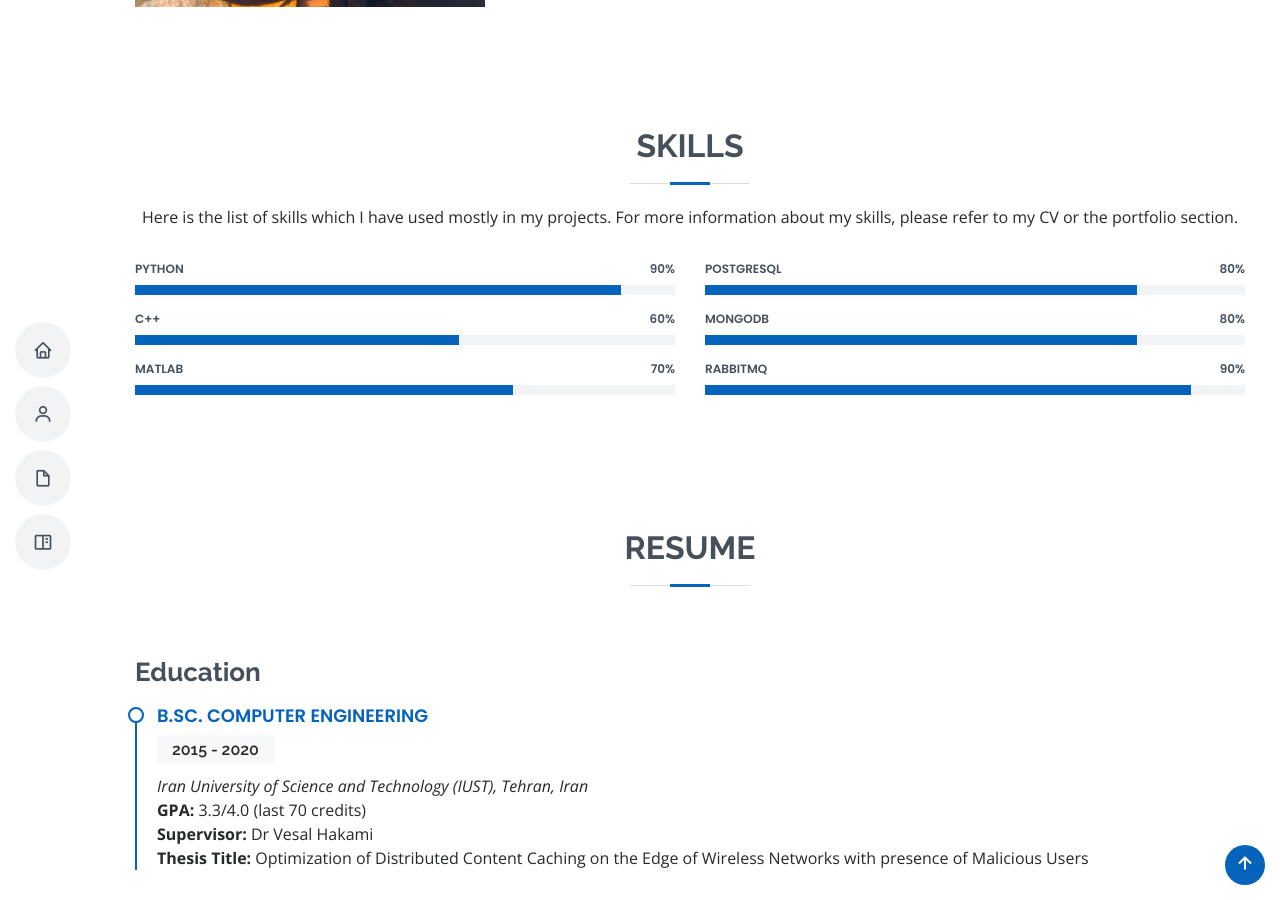
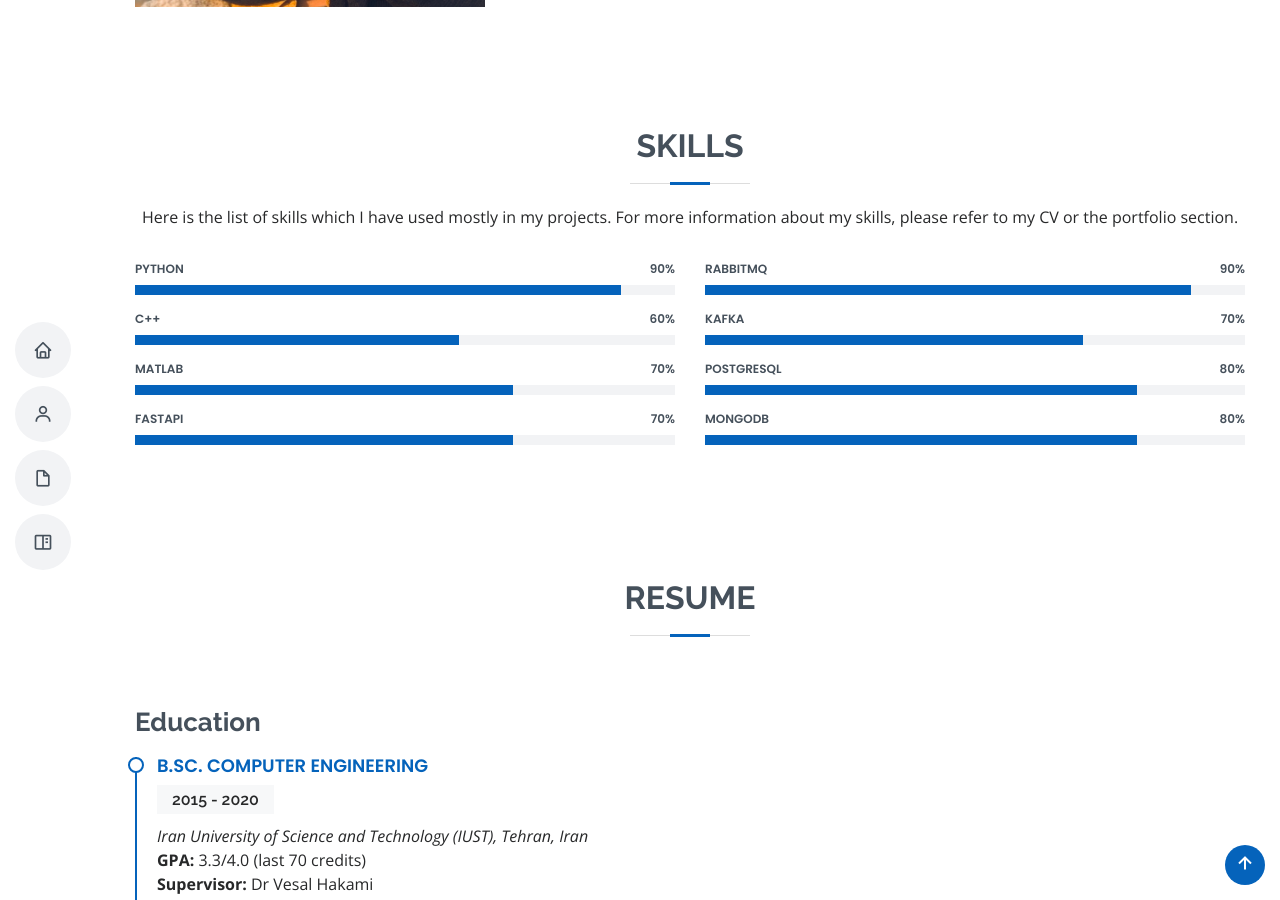
Before and after one commit to haniehst/haniehst.github.io, a Jekyll site: the page built from index.html, in a window 1280 px wide and 900 px high, scrolled down 1446 px. Built offline with Jekyll 4.4.1, drawn with Linux system fonts in a browser that asks for light colours.

Commit message:
update skills

```diff
--- a/index.html
+++ b/index.html
@@ -213,11 +213,27 @@
                   <div class="progress-bar" role="progressbar" aria-valuenow="70" aria-valuemin="0" aria-valuemax="100"></div>
                 </div>
               </div>
-
+              <div class="progress">
+                <span class="skill">FastAPI <i class="val">70%</i></span>
+                <div class="progress-bar-wrap">
+                  <div class="progress-bar" role="progressbar" aria-valuenow="70" aria-valuemin="0" aria-valuemax="100"></div>
+                </div>
+              </div>
             </div>
 
             <div class="col-lg-6" data-aos="fade-up" data-aos-delay="100">
-
+              <div class="progress">
+                <span class="skill">RabbitMQ <i class="val">90%</i></span>
+                <div class="progress-bar-wrap">
+                  <div class="progress-bar" role="progressbar" aria-valuenow="90" aria-valuemin="0" aria-valuemax="100"></div>
+                </div>
+              </div>
+              <div class="progress">
+                <span class="skill">Kafka <i class="val">70%</i></span>
+                <div class="progress-bar-wrap">
+                  <div class="progress-bar" role="progressbar" aria-valuenow="70" aria-valuemin="0" aria-valuemax="100"></div>
+                </div>
+              </div>
               <div class="progress">
                 <span class="skill">PostgreSQL <i class="val">80%</i></span>
                 <div class="progress-bar-wrap">
@@ -232,19 +248,8 @@
                 </div>
               </div>
 
-              <div class="progress">
-                <span class="skill">RabbitMQ <i class="val">90%</i></span>
-                <div class="progress-bar-wrap">
-                  <div class="progress-bar" role="progressbar" aria-valuenow="90" aria-valuemin="0" aria-valuemax="100"></div>
-                </div>
-              </div>
 
-<!--              <div class="progress">-->
-<!--                <span class="skill">Unity <i class="val">60%</i></span>-->
-<!--                <div class="progress-bar-wrap">-->
-<!--                  <div class="progress-bar" role="progressbar" aria-valuenow="60" aria-valuemin="0" aria-valuemax="100"></div>-->
-<!--                </div>-->
-<!--              </div>-->
+
 
             </div>
 
```
